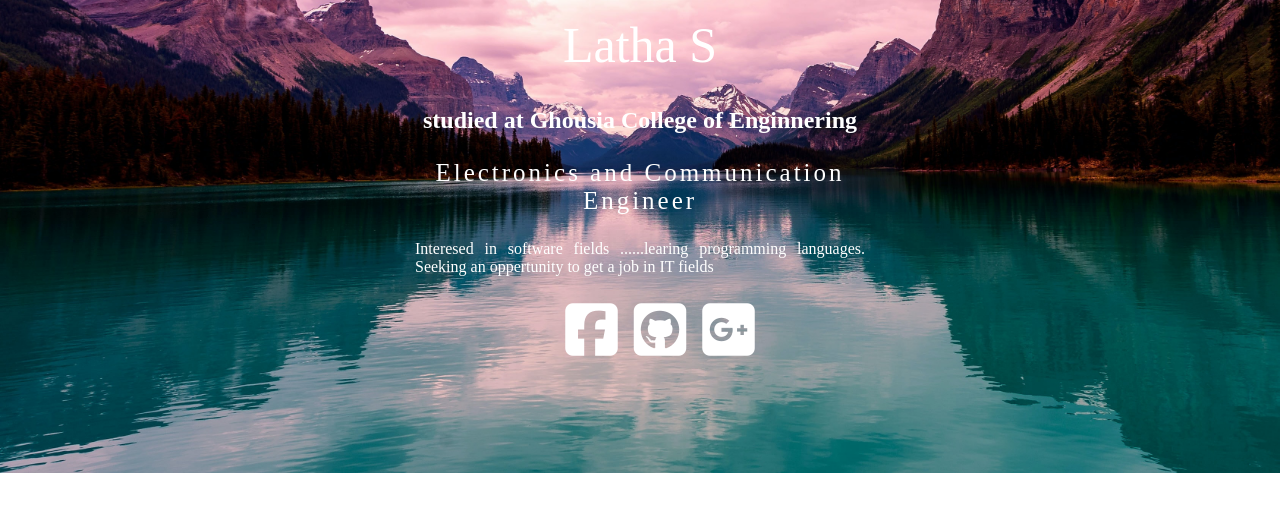
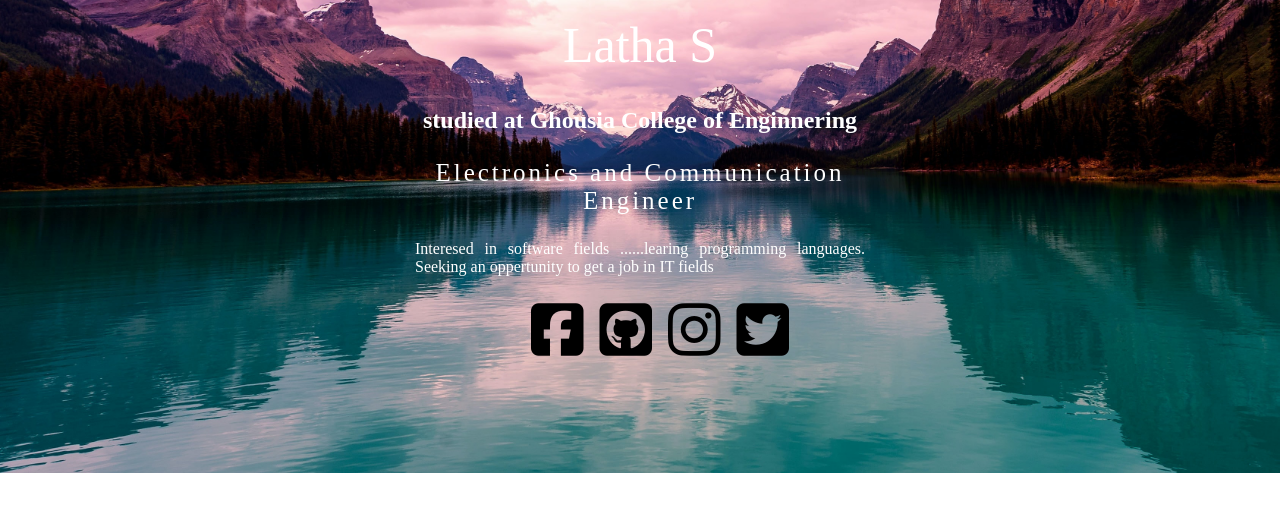
Before and after one commit to Lathas0123/Lathas0123.github.io, a plain HTML site: page index.html in a window 1280 px wide. Shown: the part 286-798 px from the top of the page. Drawn offline with Linux system fonts and the light colour scheme.

Commit message:
css html

```diff
--- a/index.html
+++ b/index.html
@@ -18,9 +18,10 @@
 
 <ul>
     <li> <a href="a"> <i class="fa fa-facebook-square" aria-hidden="true"></i></a>  </li>
-    <li> <a href="a"> <i class="fa fa-github-square" aria-hidden="true"> </i></a>   </li>
-    <li> <a href="a"> <i class="fa fa-google-plus-square" aria-hidden="true"></i></a></li>
-    </ul>
+    <li> <a href="https://github.com/Lathas0123"> <i class="fa fa-github-square" aria-hidden="true"> </i></a>   </li>
+    <li> <a href="a"> <i class="fa fa-instagram" aria-hidden="true"></i></a></li>
+    <li> <a href="a"> <i class="fa fa-twitter-square" aria-hidden="true"></i> </a> </li>
+</ul>
 
 </div>
 </body>
--- a/style.css
+++ b/style.css
@@ -53,7 +53,8 @@ body
 }
 .box li a
 {
-color: white;
+color:black;
 text-decoration: none;
 font-size: 60px;
+transition: all ease-in-out 250ms;
 }
```
